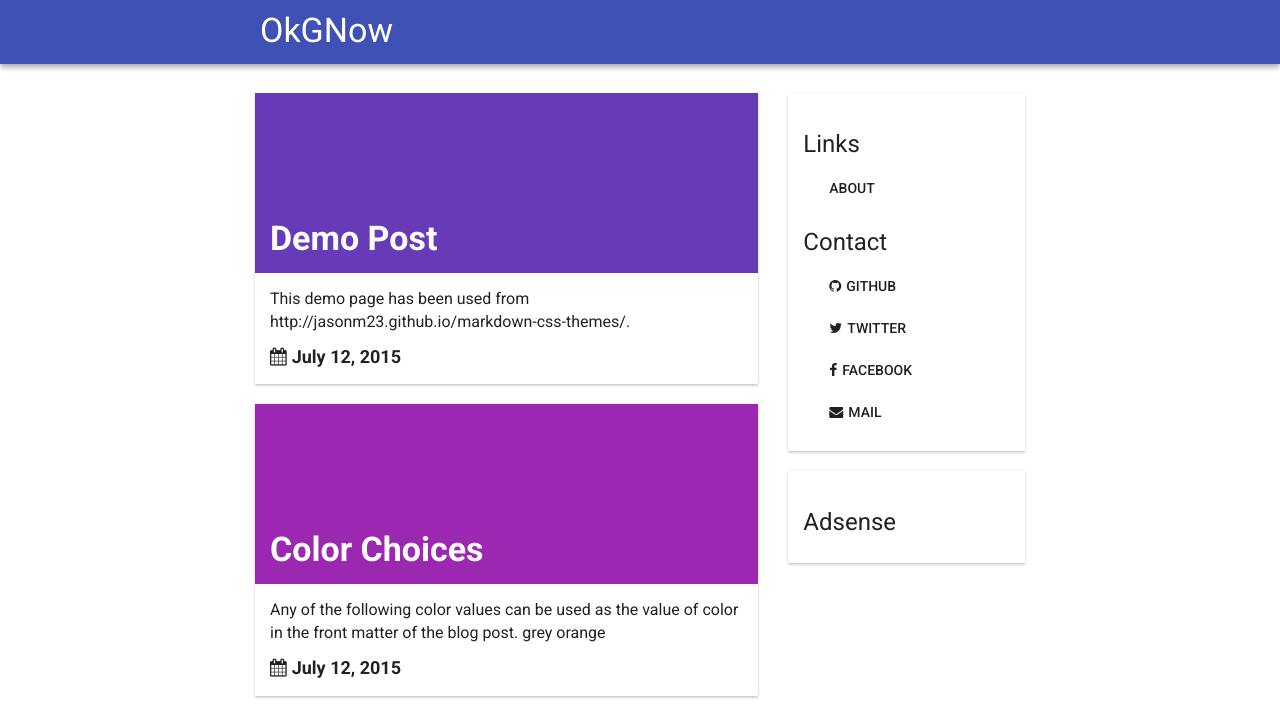
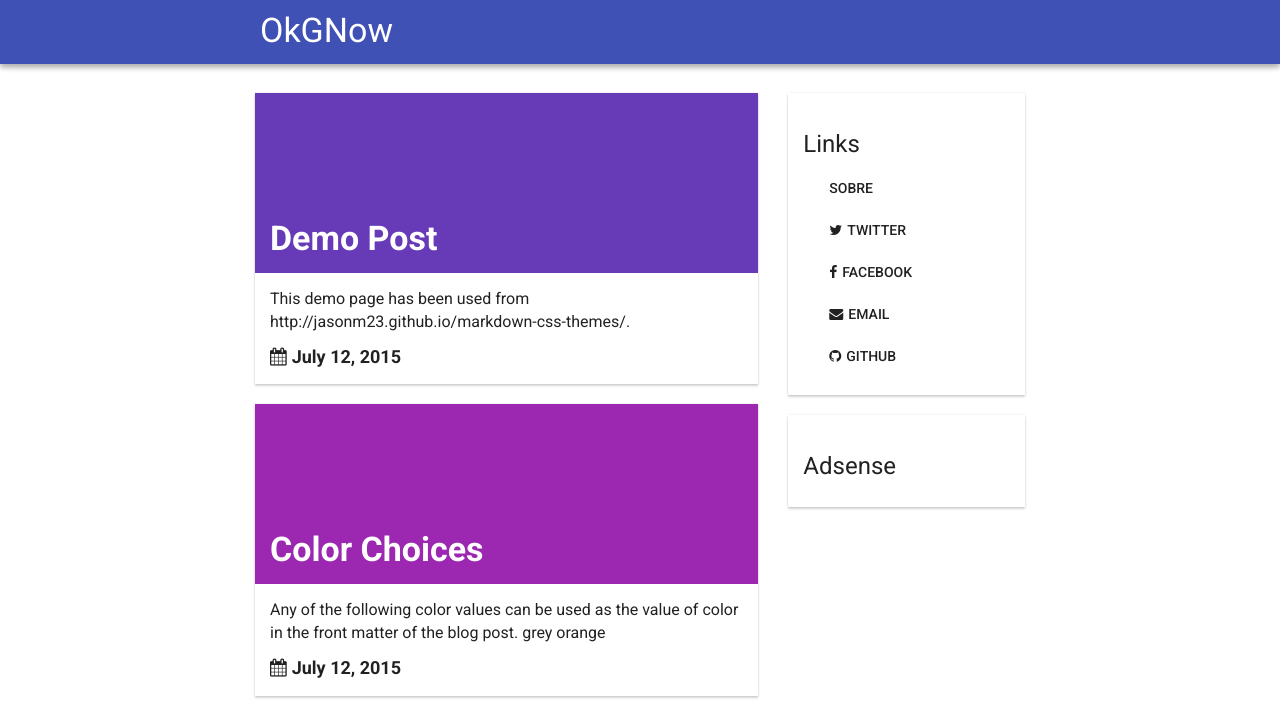
Before and after one commit to PlusFriends/okgnow.github.io, a Jekyll site: the page built from index.html, in a window 1280 px wide and 1204 px high, cut to the strip 0-712 px from the top of the window. Built offline with Jekyll 4.4.1, drawn with Linux system fonts in a browser that asks for light colours; nearby versions of some CDN libraries; the list of posts is cut into pages by our own code.

Commit message:
Update sidebar.html

```diff
--- a/_includes/sidebar.html
+++ b/_includes/sidebar.html
@@ -2,26 +2,31 @@
   <div class="mui-panel">
     <h2>Links</h2>
     <ul class="about-links">
-        <li><a href="/bitwiser-material/about/" class="mui-btn">About</a></li>
-    </ul>
-    <h2>Contact</h2>
-    <ul class="about-links">
-        {% if site.links.github %}
-            <li><a href="https://github.com/{{ site.links.github }}" target="_blank" class="mui-btn"><i class="fa fa-github"></i>Github</a></li>
-        {% endif %}
+        <li><a href="/sobre/" class="mui-btn">Sobre</a></li>
         {% if site.links.twitter %}
             <li><a href="https://twitter.com/{{ site.links.twitter }}" target="_blank" class="mui-btn "><i class="fa fa-twitter"></i>Twitter</a></li>
+        {% endif %}
+        {% if site.links.googleplus %}
+            <li><a href="https://plus.google.com/{{ site.links.googleplus }}" target="_blank" class="mui-btn "><i class="fa fa-google-plus"></i>Google Plus</a></li>
+        {% endif %}
+        {% if site.links.youtube %}
+            <li><a href="https://www.youtube.com/{{ site.links.youtube }}" target="_blank" class="mui-btn "><i class="fa fa-youtube"></i>Youtube</a></li>
         {% endif %}
         {% if site.links.facebook %}
             <li><a href="https://www.facebook.com/{{ site.links.facebook }}" target="_blank" class="mui-btn"><i class="fa fa-facebook"></i>Facebook</a></li>
         {% endif %}
         {% if site.links.email %}
-            <li><a href="mailto:{{ site.links.email }}" class="mui-btn"><i class="fa fa-envelope"></i>Mail</a></li>
+            <li><a href="mailto:{{ site.links.email }}" class="mui-btn"><i class="fa fa-envelope"></i>Email</a></li>
+        {% endif %}
+        {% if site.links.github %}
+            <li><a href="https://github.com/{{ site.links.github }}" target="_blank" class="mui-btn"><i class="fa fa-github"></i>Github</a></li>
         {% endif %}
     </ul>
   </div>
   <div class="mui-panel">
     <h2>Adsense</h2>
+      <div>
+
           <script async src="//pagead2.googlesyndication.com/pagead/js/adsbygoogle.js"></script>
 <!-- sidebar_OkGNow -->
 <ins class="adsbygoogle"
@@ -32,5 +37,7 @@
 <script>
 (adsbygoogle = window.adsbygoogle || []).push({});
 </script>
+
       </div>
   </div>
+</div>
```
Lines whose indentation alone changed are shown as unchanged.
